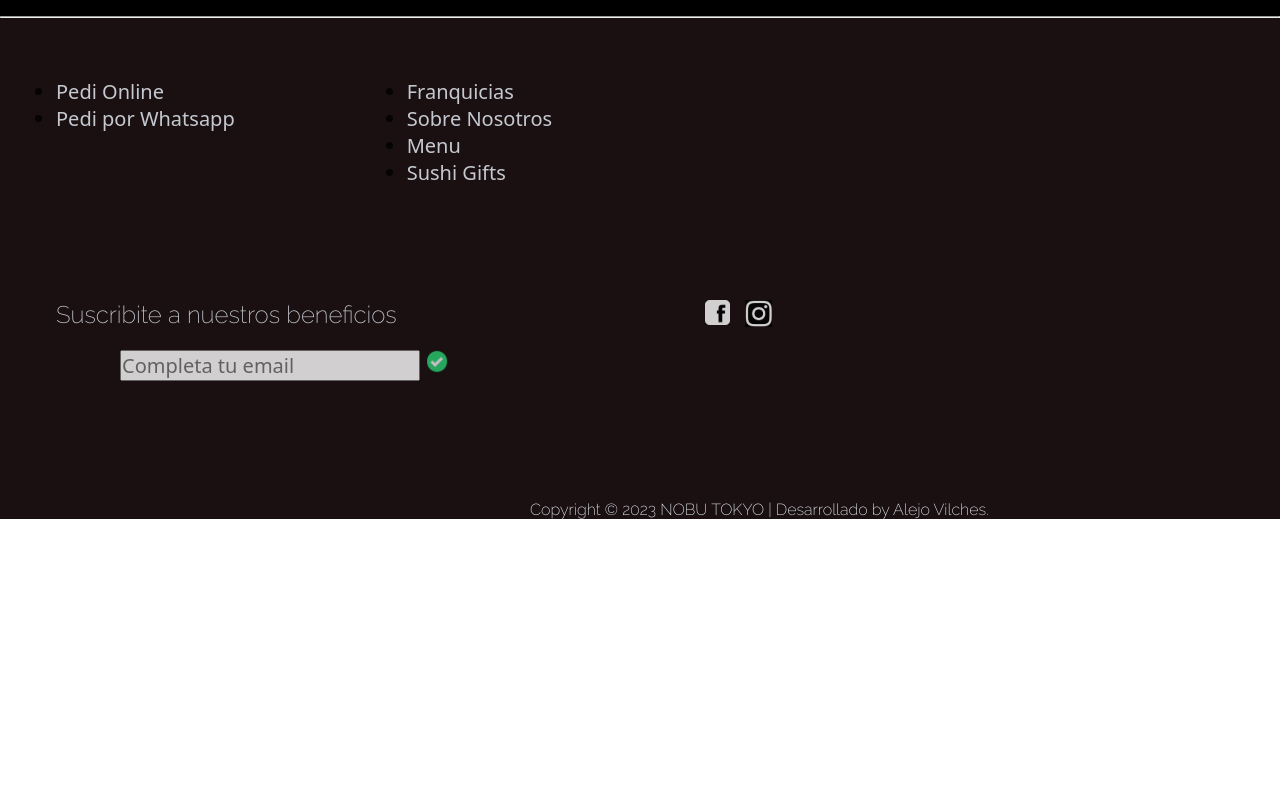
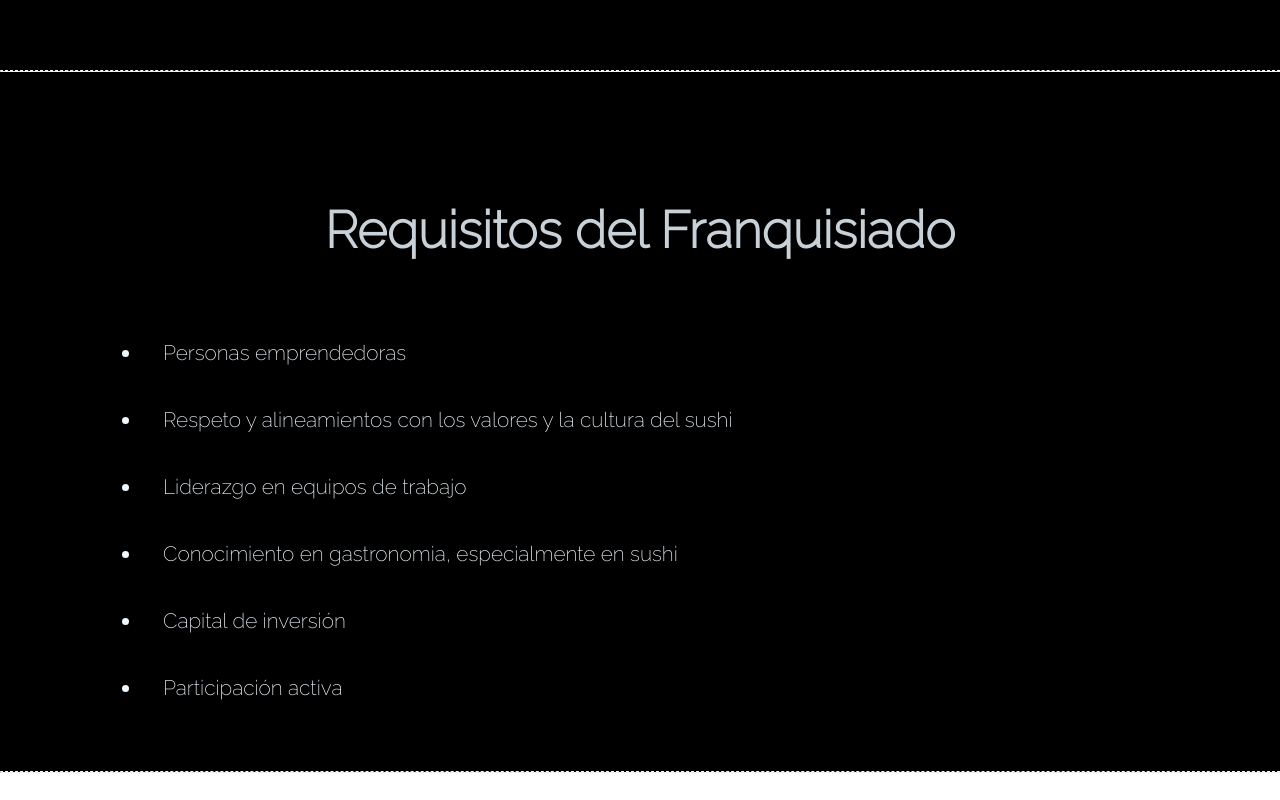
Before and after one commit to Alejovilches34/Proyecto_Nobu, a plain HTML site: page pages/Contacto.html in a window 1280 px wide. Shown: the part 1400-2200 px from the top of the page. Before the commit the page ends 1928 px from the top, so only its background shows below. Drawn offline with Linux system fonts and the light colour scheme.

Commit message:
Agregado de requisitos de franquiciado

```diff
--- a/css/style.css
+++ b/css/style.css
@@ -886,6 +886,13 @@
     font-family: 'Raleway';
 }
 
+.list-franq{
+    font-size: 1.3rem;
+    color: aliceblue;
+    font-family: 'raleway';
+    margin-left: 142px;
+    padding: 21px;
+}
 
 
 /*footer*/
--- a/pages/Contacto.html
+++ b/pages/Contacto.html
@@ -99,6 +99,25 @@
             </div>
         </div>
         </section>
+
+        <hr class="dash-line">
+
+        <div>
+            <h2 class="titulo" style="margin-bottom: 59px;">Requisitos del Franquisiado</h2>
+
+             <ul><li class="list-franq">Personas emprendedoras</li>
+             <li class="list-franq">Respeto y alineamientos con los valores y la cultura del sushi</li>
+             <li class="list-franq">Liderazgo en equipos de trabajo</li>
+             <li class="list-franq">Conocimiento en gastronomia, especialmente en sushi</li>
+             <li class="list-franq">Capital de inversión</li>
+             <li class="list-franq">Participación activa</li></ul>
+        </div>
+
+        <hr class="dash-line">
+
+        <div>
+
+        </div>
 </main>
 
 
```
Also changed, not shown: pages/Franquicias.html (+1 -0 lines).
